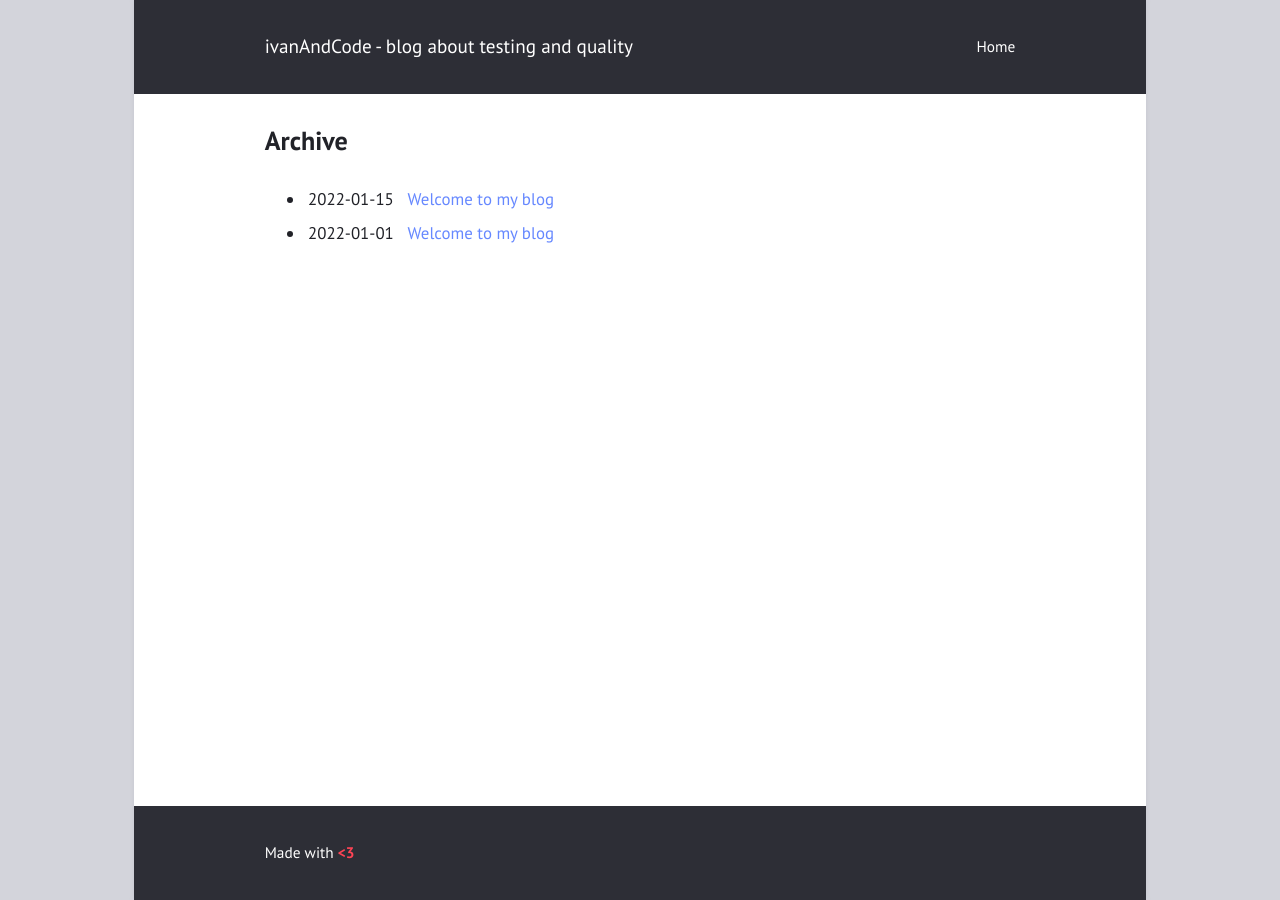
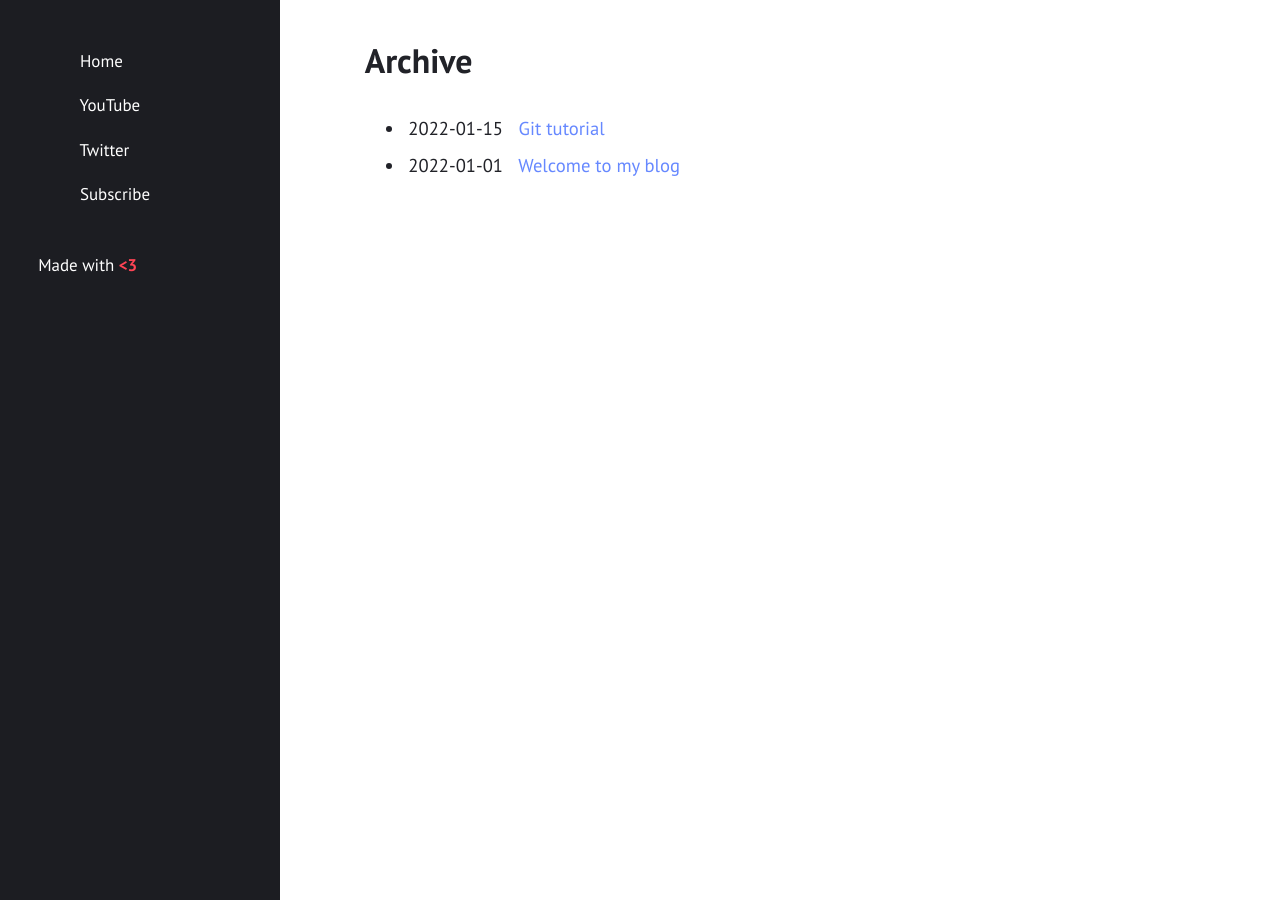
Before and after one commit to ivanAndCode/ivanAndCode, a Jekyll site: the page built from archive.html, in a window 1280 px wide. Built offline with Jekyll 4.4.1, drawn with Linux system fonts in a browser that asks for light colours.

Commit message:
Test sidebar + tidyup

```diff
--- a/_config.yml
+++ b/_config.yml
@@ -1,4 +1,4 @@
-title: "ivanAndCode - blog about testing and quality"
+title: "Testing and quality"
 author: "Ivan Karaman aka ivanAndCode"
 description: "Made with <b style=\"color: #f45;\">&lt;3</b>"
 permalink: /:title/
@@ -9,7 +9,7 @@ date_format: "%B %d, %Y"
 # Layout
 show_excerpts: true        # show article excerpts on the home page
 show_frame: true           # adds a gray frame to the site
-show_sidebar: false        # show a sidebar instead of the usual header
+show_sidebar: true        # show a sidebar instead of the usual header
 minimal: false             # use a dark header
 
 # Menu
--- a/_posts/2022-01-15-git-tutorial.md
+++ b/_posts/2022-01-15-git-tutorial.md
@@ -1,5 +1,5 @@
 ---
-title:  "Welcome to my blog"
+title:  "Git tutorial"
 layout: post
 ---
 
```
